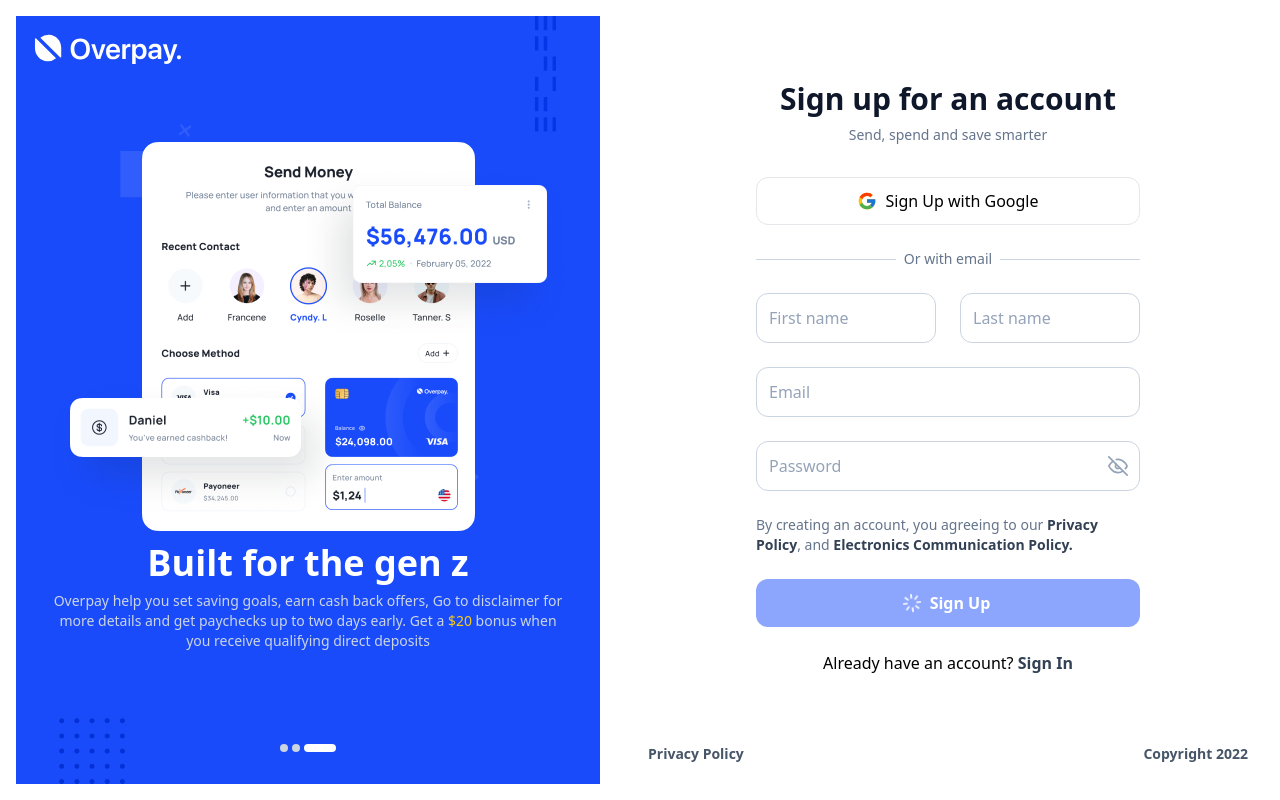
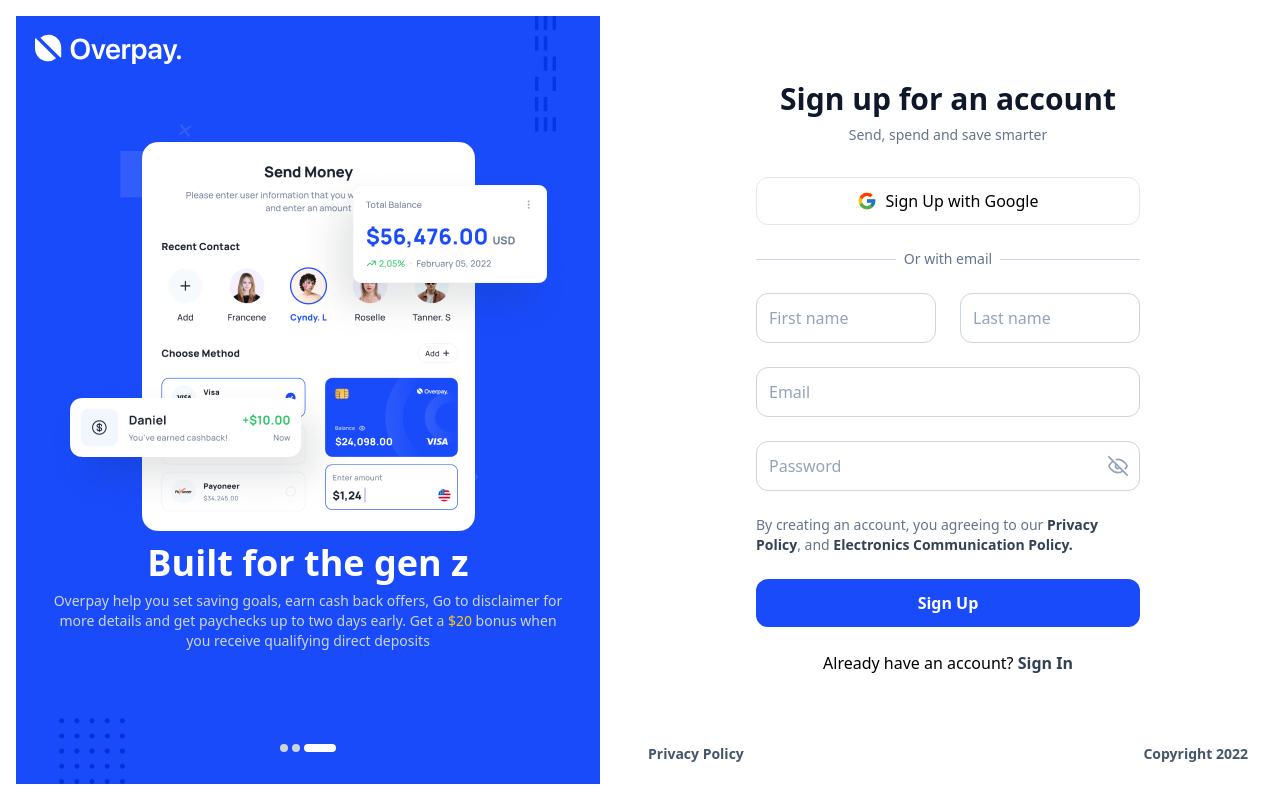
Before and after one commit to iamsahebgiri/overpay, a Next.js app: page / in a window 1280 px wide. Built offline with nearby package versions, Linux system fonts and the light colour scheme.

Commit message:
chore: add sign up form

```diff
--- a/components/form/sign-up.jsx
+++ b/components/form/sign-up.jsx
@@ -1,7 +1,111 @@
-import React from "react";
+import { Button } from "components/common/button";
+import { TextField } from "components/common/text-field";
+import { useAuth } from "lib/auth";
+import Link from "next/link";
 
 const SignUpForm = () => {
-  return <div>SignUpForm</div>;
+  const { signup, loading } = useAuth();
+  const handleSubmit = (e) => {
+    e.preventDefault();
+    const formData = new FormData(e.target);
+    let data = {};
+    for (const [key, value] of formData) {
+      data[key] = value;
+    }
+
+    signup(
+      `${data["first-name"]} ${data["last-name"]}`,
+      data["email"],
+      data["password"],
+      "/sign-in"
+    );
+  };
+  return (
+    <form className="grid grid-cols-6 gap-6" onSubmit={handleSubmit}>
+      <div className="col-span-6 sm:col-span-3 ">
+        <TextField
+          id="first-name"
+          name="first-name"
+          autoComplete="given-name"
+          placeholder="First name"
+          required
+        />
+      </div>
+      <div className="col-span-6 sm:col-span-3 ">
+        <TextField
+          id="last-name"
+          name="last-name"
+          autoComplete="family-name"
+          placeholder="Last name"
+          required
+        />
+      </div>
+
+      <div className="col-span-6">
+        <TextField
+          id="email"
+          name="email"
+          type="email"
+          autoComplete="email"
+          placeholder="Email"
+          required
+        />
+      </div>
+
+      <div className="col-span-6">
+        <TextField
+          id="password"
+          name="password"
+          type="password"
+          autoComplete="current-password"
+          placeholder="Password"
+          required
+        />
+      </div>
+
+      <div className="col-span-6">
+        <p className="text-sm text-slate-500">
+          By creating an account, you agreeing to our{" "}
+          <a
+            href="https://github.com/iamsahebgiri"
+            target="_blank"
+            rel="noreferrer"
+            className="font-bold text-slate-700"
+          >
+            Privacy Policy
+          </a>
+          , and{" "}
+          <a
+            href="https://github.com/iamsahebgiri"
+            target="_blank"
+            rel="noreferrer"
+            className="font-bold text-slate-700"
+          >
+            Electronics Communication Policy.
+          </a>
+        </p>
+      </div>
+
+      <div className="col-span-6">
+        <Button
+          size="medium"
+          className="w-full"
+          type="submit"
+          isLoading={loading}
+        >
+          Sign Up
+        </Button>
+      </div>
+      <div className="col-span-6">
+        <div className="w-full text-center">
+          Already have an account?{" "}
+          <Link href="/sign-in">
+            <a className="font-extrabold text-slate-700">Sign In</a>
+          </Link>
+        </div>
+      </div>
+    </form>
+  );
 };
 
 export default SignUpForm;
--- a/components/page/sign-up.jsx
+++ b/components/page/sign-up.jsx
@@ -1,11 +1,8 @@
-import { Button } from "components/common/button";
 import { ButtonLink } from "components/common/button-link";
 import Carousel from "components/common/carousel";
 import { Google } from "components/common/logo";
-import { TextField } from "components/common/text-field";
+import SignUpForm from "components/form/sign-up";
 import { Footer } from "components/layout/footer";
-import Link from "next/link";
-import React from "react";
 
 const SignUp = () => {
   return (
@@ -54,85 +51,7 @@
             </div>
 
             <div className="mt-6">
-              <form action="#" method="POST" className="grid grid-cols-6 gap-6">
-                <div className="col-span-6 sm:col-span-3 ">
-                  <TextField
-                    id="first-name"
-                    name="first-name"
-                    autoComplete="given-name"
-                    placeholder="First name"
-                    required
-                  />
-                </div>
-                <div className="col-span-6 sm:col-span-3 ">
-                  <TextField
-                    id="last-name"
-                    name="last-name"
-                    autoComplete="family-name"
-                    placeholder="Last name"
-                    required
-                  />
-                </div>
-
-                <div className="col-span-6">
-                  <TextField
-                    id="email"
-                    name="email"
-                    type="email"
-                    autoComplete="email"
-                    placeholder="Email"
-                    required
-                  />
-                </div>
-
-                <div className="col-span-6">
-                  <TextField
-                    id="password"
-                    name="password"
-                    type="password"
-                    autoComplete="current-password"
-                    placeholder="Password"
-                    required
-                  />
-                </div>
-
-                <div className="col-span-6">
-                  <p className="text-sm text-slate-500">
-                    By creating an account, you agreeing to our{" "}
-                    <a
-                      href="https://github.com/iamsahebgiri"
-                      target="_blank"
-                      rel="noreferrer"
-                      className="font-bold text-slate-700"
-                    >
-                      Privacy Policy
-                    </a>
-                    , and{" "}
-                    <span
-                      href="https://github.com/iamsahebgiri"
-                      target="_blank"
-                      rel="noreferrer"
-                      className="font-bold text-slate-700"
-                    >
-                      Electronics Communication Policy.
-                    </span>
-                  </p>
-                </div>
-
-                <div className="col-span-6">
-                  <Button size="medium" className="w-full" isLoading>
-                    Sign Up
-                  </Button>
-                </div>
-                <div className="col-span-6">
-                  <div className="w-full text-center">
-                    Already have an account?{" "}
-                    <Link href="/sign-in">
-                      <a className="font-extrabold text-slate-700">Sign In</a>
-                    </Link>
-                  </div>
-                </div>
-              </form>
+              <SignUpForm />
             </div>
           </div>
         </div>
--- /dev/null
+++ b/lib/auth.js
@@ -0,0 +1,44 @@
+import React, { useState, useEffect, useContext, createContext } from "react";
+import Router from "next/router";
+
+const authContext = createContext();
+
+export function AuthProvider({ children }) {
+  const auth = useProvideAuth();
+  return <authContext.Provider value={auth}>{children}</authContext.Provider>;
+}
+
+export const useAuth = () => {
+  return useContext(authContext);
+};
+
+function useProvideAuth() {
+  const [user, setUser] = useState(null);
+  const [loading, setLoading] = useState(false);
+
+  const signup = (name, email, password, redirect) => {
+    setLoading(true);
+
+    setTimeout(() => {
+      setUser({ name, email, password });
+      Router.push(redirect);
+      setLoading(false);
+    }, 3000);
+  };
+
+  const signout = () => {
+    Router.push("/");
+
+    return firebase
+      .auth()
+      .signOut()
+      .then(() => handleUser(false));
+  };
+
+  return {
+    user,
+    loading,
+    signup,
+    signout,
+  };
+}
--- a/package.json
+++ b/package.json
@@ -1,5 +1,5 @@
 {
-  "name": "mathongo",
+  "name": "overpay",
   "version": "0.1.0",
   "private": true,
   "scripts": {
--- a/pages/_app.jsx
+++ b/pages/_app.jsx
@@ -1,8 +1,13 @@
-import "../styles/globals.css";
+import "styles/globals.css";
 import "@fontsource/manrope/variable-full.css";
+import { AuthProvider } from "lib/auth";
 
 function MyApp({ Component, pageProps }) {
-  return <Component {...pageProps} />;
+  return (
+    <AuthProvider>
+      <Component {...pageProps} />
+    </AuthProvider>
+  );
 }
 
 export default MyApp;
```
Also changed, not shown: 1 other file (tests, documents, lock files or other folders).
